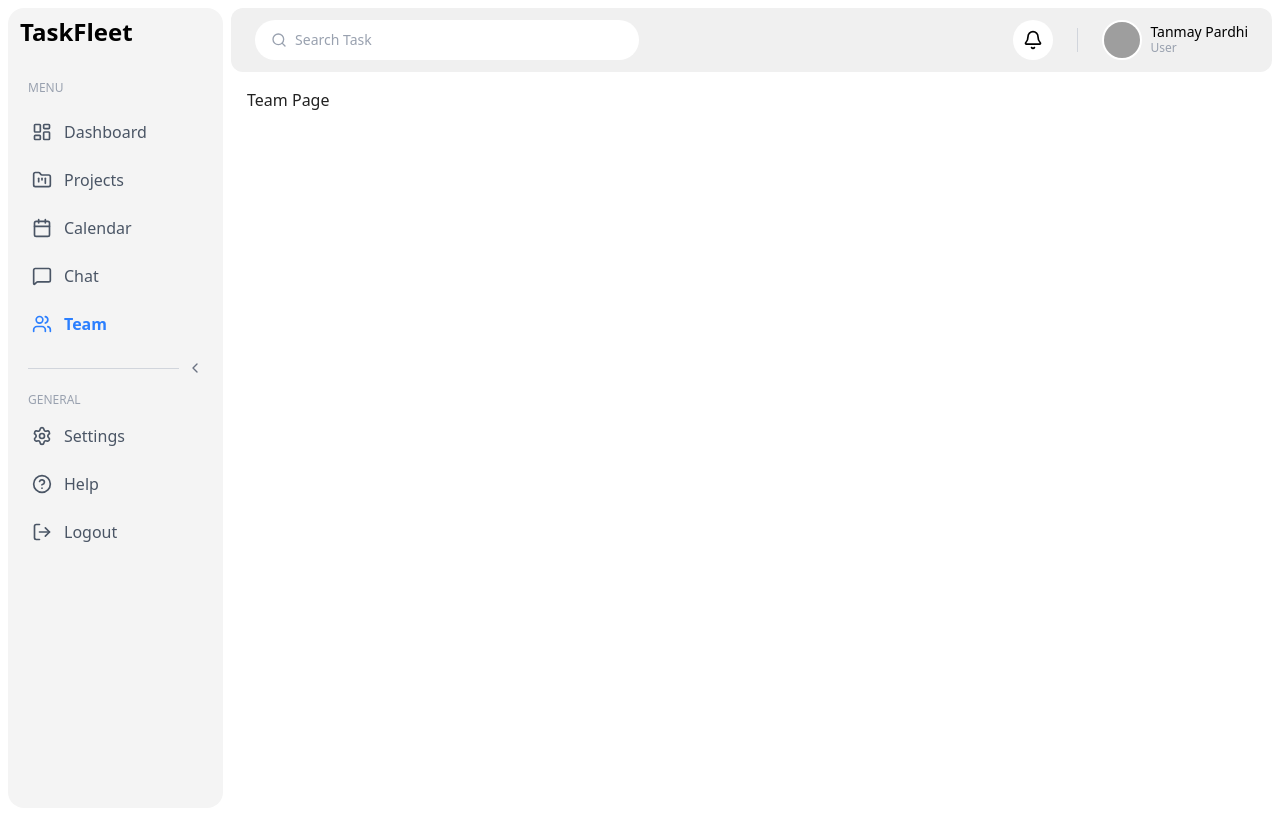
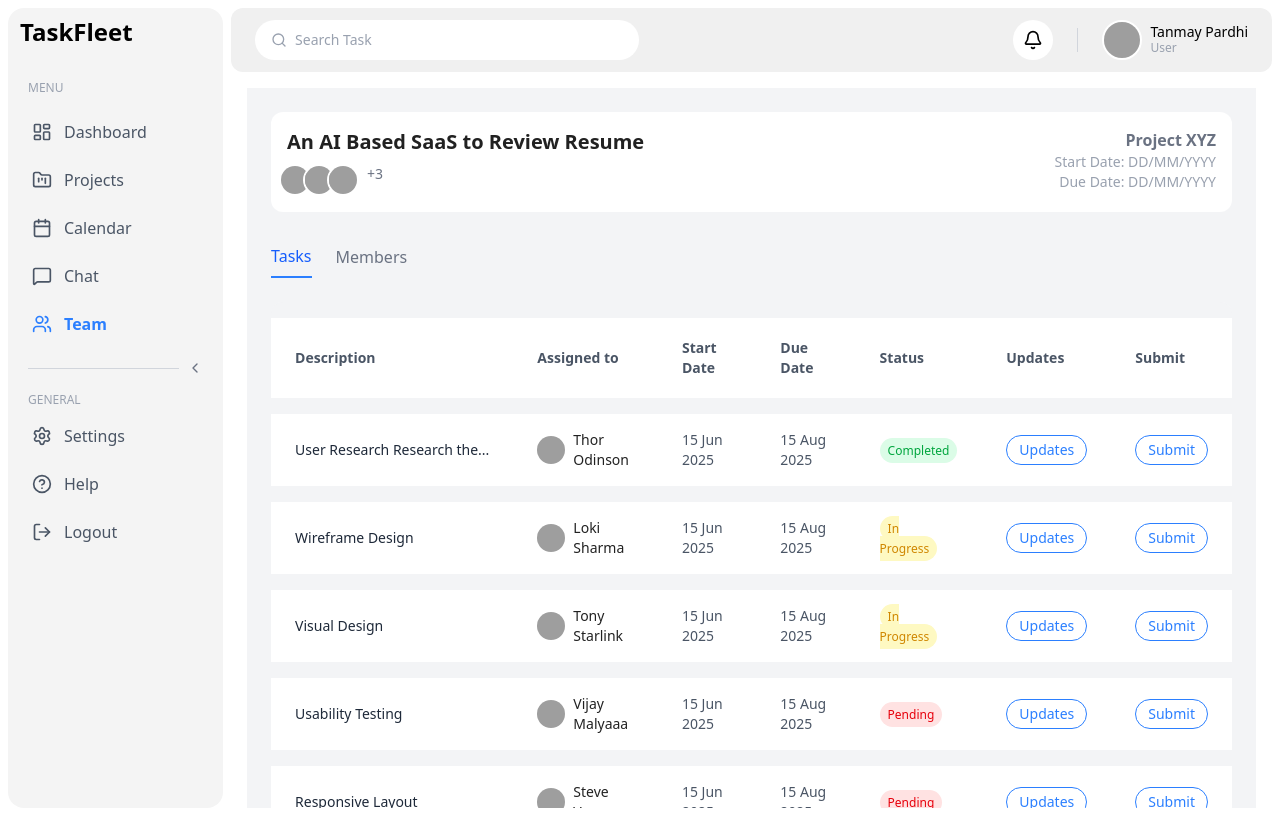
Before and after one commit to manindra-455/task, a React (Vite) app: page /team in a window 1280 px wide. Built offline with nearby package versions, Linux system fonts and the light colour scheme; grey boxes are pictures that could not be loaded.

Commit message:
add task section and project section

```diff
--- a/src/App.jsx
+++ b/src/App.jsx
@@ -8,7 +8,7 @@ import Team from "./pages/Team";
 import ProtectedRoute from "./router/ProtectedRoute";
 import MobileBlockPage from "./utility/MobileBlockPage";
 import Login from "./pages/Login";
-import Messege from "./components/messege";
+
 
 function App() {
   return (
@@ -28,7 +28,7 @@ function App() {
         <Route path="calendar" element={<Calendar />} />
         <Route path="chat" element={<Chat />} />
         <Route path="team" element={<Team />} />
-        <Route path="messege" element={<Messege /> } />
+
       </Route>
     </Routes>
   );
--- a/src/components/Messege.jsx
+++ b/src/components/Messege/Messege.jsx
@@ -1,6 +1,4 @@
-
-
- import React from "react";
+import React from "react";
 import { Send, Plus } from "lucide-react";
 
 const messages = [
@@ -19,19 +17,35 @@ const messages = [
 ];
 
 const contacts = [
-  { name: "Elmer Laverty", time: "12m", tags: ["Question", "Help wanted"], img: 1 },
-  { name: "Florencio Dorrance", time: "24h", tags: ["Some content"], img: 2, active: true },
+  {
+    name: "Elmer Laverty",
+    time: "12m",
+    tags: ["Question", "Help wanted"],
+    img: 1,
+  },
+  {
+    name: "Florencio Dorrance",
+    time: "24h",
+    tags: ["Some content"],
+    img: 2,
+    active: true,
+  },
   { name: "Lavern Laboy", time: "1h", tags: ["Bug", "Hacktoberfest"], img: 3 },
-  { name: "Titus Kitamura", time: "5h", tags: ["Question", "Some content"], img: 4 },
+  {
+    name: "Titus Kitamura",
+    time: "5h",
+    tags: ["Question", "Some content"],
+    img: 4,
+  },
   { name: "Geoffrey Mott", time: "2d", tags: ["Request"], img: 5 },
   { name: "Alfonzo Schuessler", time: "1m", tags: ["Follow up"], img: 6 },
 ];
 
 const Messege = () => {
   return (
-    <div className="flex flex-col md:flex-row h-[calc(100vh-100px)] gap-3 px-2 sm:px-4 mx-2 sm:mx-4 bg-gray-200 shadow rounded-3xl overflow-hidden">
+    <div className="flex flex-col md:flex-row h-[calc(100vh-100px)] gap-3 p-4 sm:px-4  bg-gray-200 shadow rounded-3xl overflow-hidden md:min-w-[900px]">
       {/* Left: Contacts Section */}
-      <div className=" md:w-[320px] md:min-w-[280px] p-4 mt-4 mb-4 flex bg-white rounded-3xl flex-col max-h-[calc(100vh-120px)] overflow-hidden">
+      <div className="w-full md:w-[400px] md:flex-none p-4   bg-white rounded-3xl flex flex-col max-h-[calc(100vh-120px)] overflow-hidden">
         {/* Header */}
         <div className="flex items-center justify-between mb-4">
           <h2 className="text-lg font-semibold">Messages</h2>
@@ -44,7 +58,7 @@ const Messege = () => {
         <input
           type="text"
           placeholder="Search messages"
-          className="px-4 py-2 border rounded-full text-sm"
+          className="px-4 py-2 border rounded-full text-sm border-gray-200"
         />
 
         {/* Contact List */}
@@ -123,9 +137,9 @@ const Messege = () => {
       </div>
 
       {/* Right: Chat Section */}
-      <div className="w-full md:flex-1 flex mt-0 md:mt-4 mb-4 rounded-3xl bg-white flex-col max-h-[calc(100vh-120px)] overflow-hidden">
+      <div className="flex-1 flex   rounded-3xl bg-white flex-col max-h-[calc(100vh-120px)] overflow-hidden">
         {/* Chat Header */}
-        <div className="flex items-center gap-3 px-6 py-4 border-b">
+        <div className="flex items-center gap-3 px-6 py-4 border-b border-gray-200">
           <img
             src="https://i.pravatar.cc/150?img=2"
             className="w-10 h-10 rounded-full"
@@ -138,25 +152,25 @@ const Messege = () => {
         </div>
 
         {/* Messages */}
-        <div className="flex-1 p-4 sm:p-6 space-y-4 overflow-y-auto bg-white">
+        <div className="flex-1 px-4 sm:px-6 py-4 overflow-y-auto bg-white">
           {messages.map((msg, index) => (
             <div
               key={index}
-              className={`flex items-end gap-2 ${
+              className={`flex items-center gap-1 mb-1 ${
                 msg.fromMe ? "justify-end" : "justify-start"
               }`}
             >
               {!msg.fromMe && (
                 <img
                   src="https://i.pravatar.cc/150?img=2"
-                  className="w-8 h-8 rounded-full"
+                  className="w-6 h-6 rounded-full"
                   alt=""
                 />
               )}
 
               {/* Message Bubble */}
               <div
-                className={`text-sm px-4 py-2 rounded-xl max-w-xs sm:max-w-sm ${
+                className={`text-sm px-3 py-1.5 rounded-xl ${
                   msg.fromMe
                     ? "bg-blue-500 text-white rounded-br-none"
                     : "bg-gray-100 text-black rounded-bl-none"
@@ -168,7 +182,7 @@ const Messege = () => {
               {msg.fromMe && (
                 <img
                   src="https://i.pravatar.cc/150?img=2"
-                  className="w-8 h-8 rounded-full"
+                  className="w-6 h-6 rounded-full"
                   alt=""
                 />
               )}
@@ -177,7 +191,7 @@ const Messege = () => {
         </div>
 
         {/* Input Box */}
-        <div className="p-4 border-t">
+        <div className="p-4 border-t border-gray-200">
           <div className="flex bg-gray-100 rounded-full px-4 py-2">
             <input
               type="text"
@@ -189,6 +203,7 @@ const Messege = () => {
             </button>
           </div>
         </div>
+
       </div>
     </div>
   );
--- /dev/null
+++ b/src/components/Nember/Nember.jsx
@@ -0,0 +1,11 @@
+import React from 'react'
+
+const Nember = () => {
+  return (
+    <div>
+
+    </div>
+  )
+}
+
+export default Nember
--- /dev/null
+++ b/src/components/Nember/Task.jsx
@@ -0,0 +1,124 @@
+ import React from "react";
+
+const tasks = [
+  {
+    description: "User Research Research the...",
+    assignedTo: "Thor Odinson",
+    avatar: 1,
+    startDate: "15 Jun 2025",
+    dueDate: "15 Aug 2025",
+    status: "Completed",
+  },
+  {
+    description: "Wireframe Design",
+    assignedTo: "Loki Sharma",
+    avatar: 2,
+    startDate: "15 Jun 2025",
+    dueDate: "15 Aug 2025",
+    status: "In Progress",
+  },
+  {
+    description: "Visual Design",
+    assignedTo: "Tony Starlink",
+    avatar: 3,
+    startDate: "15 Jun 2025",
+    dueDate: "15 Aug 2025",
+    status: "In Progress",
+  },
+  {
+    description: "Usability Testing",
+    assignedTo: "Vijay Malyaaa",
+    avatar: 4,
+    startDate: "15 Jun 2025",
+    dueDate: "15 Aug 2025",
+    status: "Pending",
+  },
+  {
+    description: "Responsive Layout",
+    assignedTo: "Steve Vermaa",
+    avatar: 5,
+    startDate: "15 Jun 2025",
+    dueDate: "15 Aug 2025",
+    status: "Pending",
+  },
+  {
+    description: "Figma Design",
+    assignedTo: "Alexander Sir",
+    avatar: 6,
+    startDate: "15 Jun 2025",
+    dueDate: "15 Aug 2025",
+    status: "Completed",
+  },
+  {
+    description: "Authentication",
+    assignedTo: "Tanmay Pardhi",
+    avatar: 7,
+    startDate: "15 Jun 2025",
+    dueDate: "15 Aug 2025",
+    status: "Completed",
+  },
+];
+
+const statusColor = {
+  "Completed": "text-green-600 bg-green-100",
+  "In Progress": "text-yellow-600 bg-yellow-100",
+  "Pending": "text-red-600 bg-red-100",
+};
+
+const Task = () => {
+  return (
+    <div className="bg-white   rounded-xl overflow-hidden">
+      <table className="min-w-full table-auto border-separate border-spacing-y-4 bg-gray-100  ">
+        <thead className="bg-white">
+          <tr className="text-left text-sm font-semibold bg-white  text-gray-600">
+            <th className="px-6 py-5">Description</th>
+            <th className="px-6 py-5">Assigned to</th>
+            <th className="px-6 py-5">Start Date</th>
+            <th className="px-6 py-5">Due Date</th>
+            <th className="px-6 py-5">Status</th>
+            <th className="px-6 py-5">Updates</th>
+            <th className="px-6 py-5">Submit</th>
+          </tr>
+        </thead>
+        <tbody>
+          {tasks.map((task, index) => (
+            <tr key={index} className="  bg-white text-sm gap-8">
+              <td className="px-6 py-4 whitespace-nowrap text-gray-800">
+                {task.description}
+              </td>
+              <td className="px-6 py-4 flex items-center gap-2">
+                <img
+                  src={`https://i.pravatar.cc/150?img=${task.avatar}`}
+                  className="w-7 h-7 rounded-full"
+                  alt={task.assignedTo}
+                />
+                <span>{task.assignedTo}</span>
+              </td>
+              <td className="px-6 py-4 text-gray-600">{task.startDate}</td>
+              <td className="px-6 py-4 text-gray-600">{task.dueDate}</td>
+              <td className="px-6 py-4">
+                <span
+                  className={`text-xs font-medium px-2 py-1 rounded-full ${statusColor[task.status]}`}
+                >
+                  {task.status}
+                </span>
+              </td>
+              <td className="px-6 py-4">
+                <button className="text-sm text-blue-500 border border-blue-500 px-3 py-1 rounded-full hover:bg-blue-50">
+                  Updates
+                </button>
+              </td>
+              <td className="px-6 py-4">
+                <button className="text-sm text-blue-500 border border-blue-500 px-3 py-1 rounded-full hover:bg-blue-50">
+                  Submit
+                </button>
+              </td>
+            </tr>
+          ))}
+        </tbody>
+      </table>
+    </div>
+  );
+};
+
+export default Task;
--- /dev/null
+++ b/src/components/Project/ProjectPage.jsx
@@ -0,0 +1,60 @@
+import React, { useState } from "react";
+
+import Nember from "../Nember/Nember";
+import Task from "../Nember/task";
+
+
+const ProjectPage = () => {
+  const [activeTab, setActiveTab] = useState("task"); // or 'member'
+
+  return (
+    <div className="p-6 space-y-6 bg-gray-100">
+      {/* Top Header Section */}
+      <div className="flex justify-between items-start bg-white p-4 rounded-xl  ">
+        <div>
+          <h2 className="text-xl font-bold">An AI Based SaaS to Review Resume</h2>
+          <div className="flex mt-2">
+            {/* Avatars */}
+            <img src="https://i.pravatar.cc/150?img=1" className="w-8 h-8 rounded-full -ml-2 border-2 border-white" />
+            <img src="https://i.pravatar.cc/150?img=2" className="w-8 h-8 rounded-full -ml-2 border-2 border-white" />
+            <img src="https://i.pravatar.cc/150?img=3" className="w-8 h-8 rounded-full -ml-2 border-2 border-white" />
+            <span className="ml-2 text-sm text-gray-500">+3</span>
+          </div>
+        </div>
+
+        <div className="text-right">
+          <h3 className="text-gray-500 font-semibold">Project XYZ</h3>
+          <p className="text-sm text-gray-400">Start Date: DD/MM/YYYY</p>
+          <p className="text-sm text-gray-400">Due Date: DD/MM/YYYY</p>
+        </div>
+      </div>
+
+      {/* Tabs */}
+      <div className="flex space-x-6  border-gray-200 ">
+        <button
+          onClick={() => setActiveTab("task")}
+          className={`py-2 font-medium ${
+            activeTab === "task" ? "border-b-2 border-blue-500 text-blue-600" : "text-gray-500"
+          }`}
+        >
+          Tasks
+        </button>
+        <button
+          onClick={() => setActiveTab("member")}
+          className={`py-2 font-medium ${
+            activeTab === "member" ? "border-b-2 border-blue-500 text-blue-600" : "text-gray-500"
+          }`}
+        >
+          Members
+        </button>
+      </div>
+
+      {/* Conditional Rendering */}
+      <div>
+        {activeTab === "task" ? <Task /> : <Nember />}
+      </div>
+    </div>
+  );
+};
+
+export default ProjectPage;
--- a/src/layout/Sidebaar.jsx
+++ b/src/layout/Sidebaar.jsx
@@ -17,7 +17,7 @@ const menuItems = [
   { label: "Dashboard", icon: LayoutDashboard, to: "/" },
   { label: "Projects", icon: FolderKanban, to: "/projects" },
   { label: "Calendar", icon: Calendar, to: "/calendar" },
-  { label: "Chat", icon: MessageSquare, to: "/Messege" },
+  { label: "Chat", icon: MessageSquare, to: "/chat" },
   { label: "Team", icon: Users, to: "/team" },
 ];
 
--- a/src/pages/Chat.jsx
+++ b/src/pages/Chat.jsx
@@ -1,10 +1,13 @@
  import React from 'react'
+import Messege from '../components/Messege/Messege.jsx'
+
+
 
 
  const Chat = () => {
    return (
      <div>
-        <h1>jnknij</h1>
+          <Messege />
      </div>
    )
  }
--- a/src/pages/Team.jsx
+++ b/src/pages/Team.jsx
@@ -1,5 +1,13 @@
-const Team = () => {
-  return <h1 className="">Team Page</h1>;
-};
+ import React from 'react'
+import ProjectPage from '../components/Project/ProjectPage'
 
-export default Team;
+
+ const Team = () => {
+   return (
+     <div>
+       <ProjectPage />
+     </div>
+   )
+ }
+
+ export default Team
```
Also changed, not shown: src/index.css (line endings or trailing spaces).
